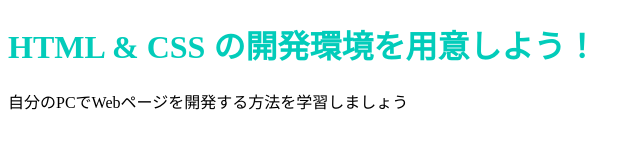
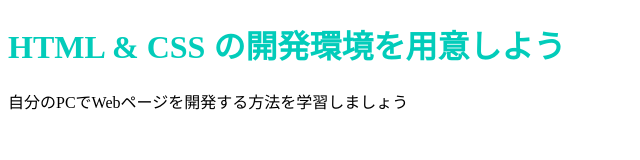
Before and after one commit to kouji0925/kouji0925.github.io, a plain HTML site: page index.html in a window 1280 px wide. Shown: the full height of the page, 0-640 px from the left. Drawn offline with Linux system fonts and the light colour scheme.

Commit message:
Update index.html

```diff
--- a/index.html
+++ b/index.html
@@ -6,7 +6,7 @@
     <title>Progate</title>
   </head>
   <body>
-    <h1 class="title">HTML & CSS の開発環境を用意しよう！</h1>
+    <h1 class="title">HTML & CSS の開発環境を用意しよう</h1>
     <p>自分のPCでWebページを開発する方法を学習しましょう</p>
   </body>
 </html>
```
